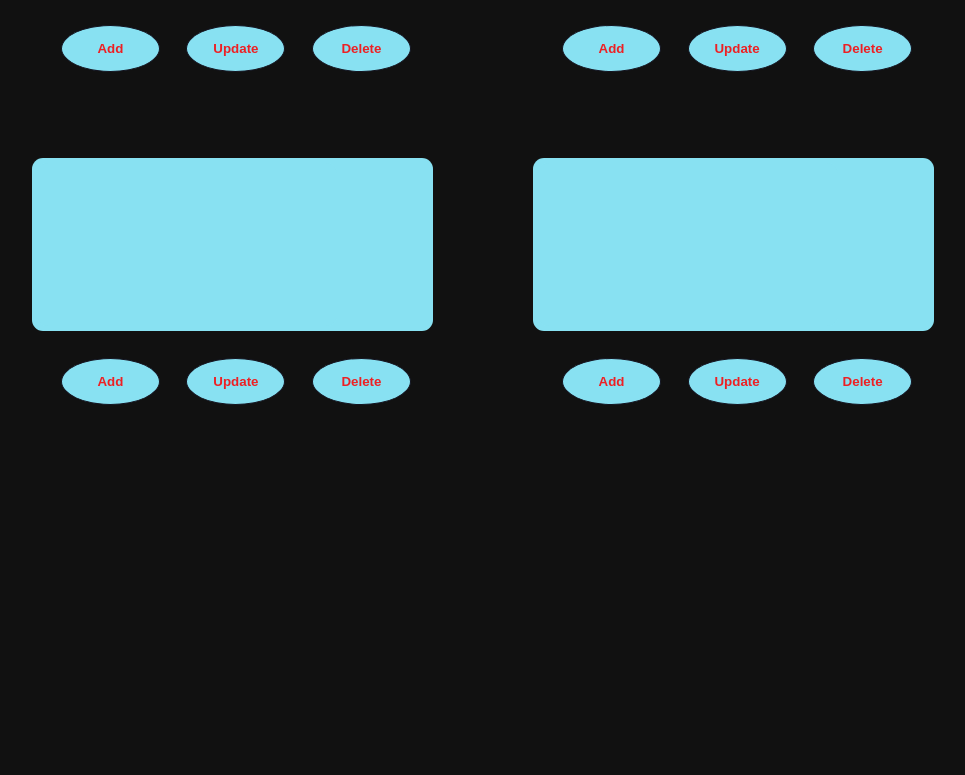
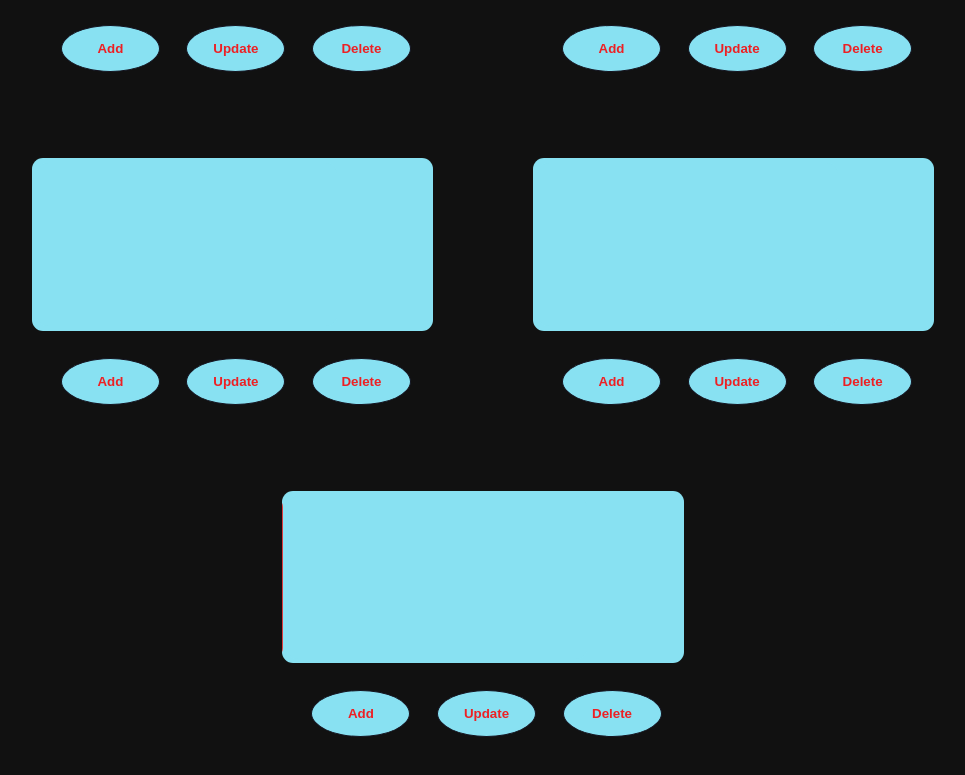
Before and after one commit to Omnia-Arafat/Edaraa-Dashboard, a React (Create React App) app in the folder 1st_trail/client/: page /warehouse in a window 1280 px wide. Shown: the part 957-1732 px from the top of the page, without its empty margins (157-1122 px from the left). Before the commit the page ends 1438 px from the top, so only its background shows below. Built offline with nearby package versions, Linux system fonts and the light colour scheme; no server answers.

Commit message:
Warehouse main page completed

```diff
--- a/1st_trail/client/src/components/pages/Warehouse.js
+++ b/1st_trail/client/src/components/pages/Warehouse.js
@@ -1,27 +1,32 @@
-import React from 'react'
-import '../../styles/Warehouse.css'
-import { Link } from 'react-router-dom';
-function Warehouse() {
+import React from "react";
+import "../../styles/Warehouse.css";
+import { Link } from "react-router-dom";
+function Warehouse(props) {
   return (
-    <div>
-      <div id='warehouse-container'>
-      <div id='warehouse-body'>
-
-      <div className="box mb-3 bg-white" data-work="Warehouse 1">
-
-        <div id='warehouse-body-in'></div>
+    <div id="warehouse-container">
+      <Link to={"/Warehouse_info/" + props.id}>
+        <div id="warehouse-body">
+          <div
+            className="box mb-3 bg-white"
+            data-work={"Warehouse Number (" + props.id + ")"}
+          >
+            <div id="warehouse-body-in"></div>
+          </div>
         </div>
+        <div id="warehouse-control">
+          <button>
+            <Link>Add</Link>
+          </button>
+          <button>
+            <Link>Update</Link>
+          </button>
+          <button>
+            <Link>Delete</Link>
+          </button>
         </div>
-        <div id='warehouse-control'>
-          <button><Link>Add</Link></button>
-          <button><Link>Update</Link></button>
-          <button><Link>Delete</Link></button>
-        </div>
-      </div>
-
-
+      </Link>
     </div>
-  )
+  );
 }
 
-export default Warehouse
+export default Warehouse;
--- /dev/null
+++ b/1st_trail/client/src/components/pages/Warehouse_info.js
@@ -0,0 +1,11 @@
+import React from 'react'
+
+const Warehouse_info = () => {
+  return (
+    <div>
+
+    </div>
+  )
+}
+
+export default Warehouse_info
--- a/1st_trail/client/src/components/pages/Warehouse_ist.js
+++ b/1st_trail/client/src/components/pages/Warehouse_ist.js
@@ -1,20 +1,31 @@
-import React from 'react'
-import "../../styles/Warehouse_list.css"
-import Warehouse from './Warehouse'
+import React from "react";
+import "../../styles/Warehouse_list.css";
+import Warehouse from "./Warehouse";
+import { Data } from "../../core/data/warehouse_mokup_data";
 
 const Warehouse_list = () => {
-  return (
-    <div id='warehouse_list'>
-      <Warehouse/>
-      <Warehouse/>
-      <Warehouse/>
-      <Warehouse/>
-      <Warehouse/>
-      <Warehouse/>
-      <Warehouse/>
-      <Warehouse/>
-    </div>
-  )
-}
+  const warehouse_data = Data;
 
-export default Warehouse_list
+
+  const display_warehouses = () => {
+    if(warehouse_data.length ===0){
+      return( <p >There   is No Warehouses To List Yet</p>)
+    }
+    else{
+    return warehouse_data.map((item) => {
+      return (
+        <Warehouse
+          key={item.id}
+          id={item.id}
+          supervisor_name={item.supervisor_name}
+        />
+      );
+    });}
+  };
+
+
+  return <div id="warehouse_list">{display_warehouses()} </div>;
+};
+
+
+export default Warehouse_list;
--- /dev/null
+++ b/1st_trail/client/src/core/data/warehouse_mokup_data.js
@@ -0,0 +1,71 @@
+export const Data = [
+
+
+{
+ id: 1 ,
+
+supervisor_name : "omnia" ,
+
+
+},
+
+{
+ id: 2 ,
+supervisor_id : 2 ,
+supervisor_name : "omnia" ,
+
+
+},
+{
+ id: 3 ,
+supervisor_id : 3 ,
+supervisor_name : "omnia" ,
+
+
+},
+{
+ id: 4 ,
+supervisor_id : 4 ,
+supervisor_name : "omnia" ,
+
+
+},
+{
+ id: 5 ,
+
+supervisor_name : "omnia" ,
+
+
+},
+
+{
+ id: 6 ,
+
+supervisor_name : "omnia" ,
+
+
+},
+{
+ id: 7 ,
+
+supervisor_name : "omnia" ,
+
+
+},
+
+{
+ id: 8 ,
+
+supervisor_name : "omnia" ,
+
+
+},
+{
+ id: 9 ,
+
+supervisor_name : "omnia" ,
+
+
+},
+
+]
--- a/1st_trail/client/src/styles/log_in.css
+++ b/1st_trail/client/src/styles/log_in.css
@@ -10,6 +10,7 @@
 body{
 background-color: var(--background-color);
 font-family: var(--font-name);
+color: white;
 }
 
 #welcome-text{
```
Also changed, not shown: 1st_trail/client/src/Router.js (+22 -24 lines).
